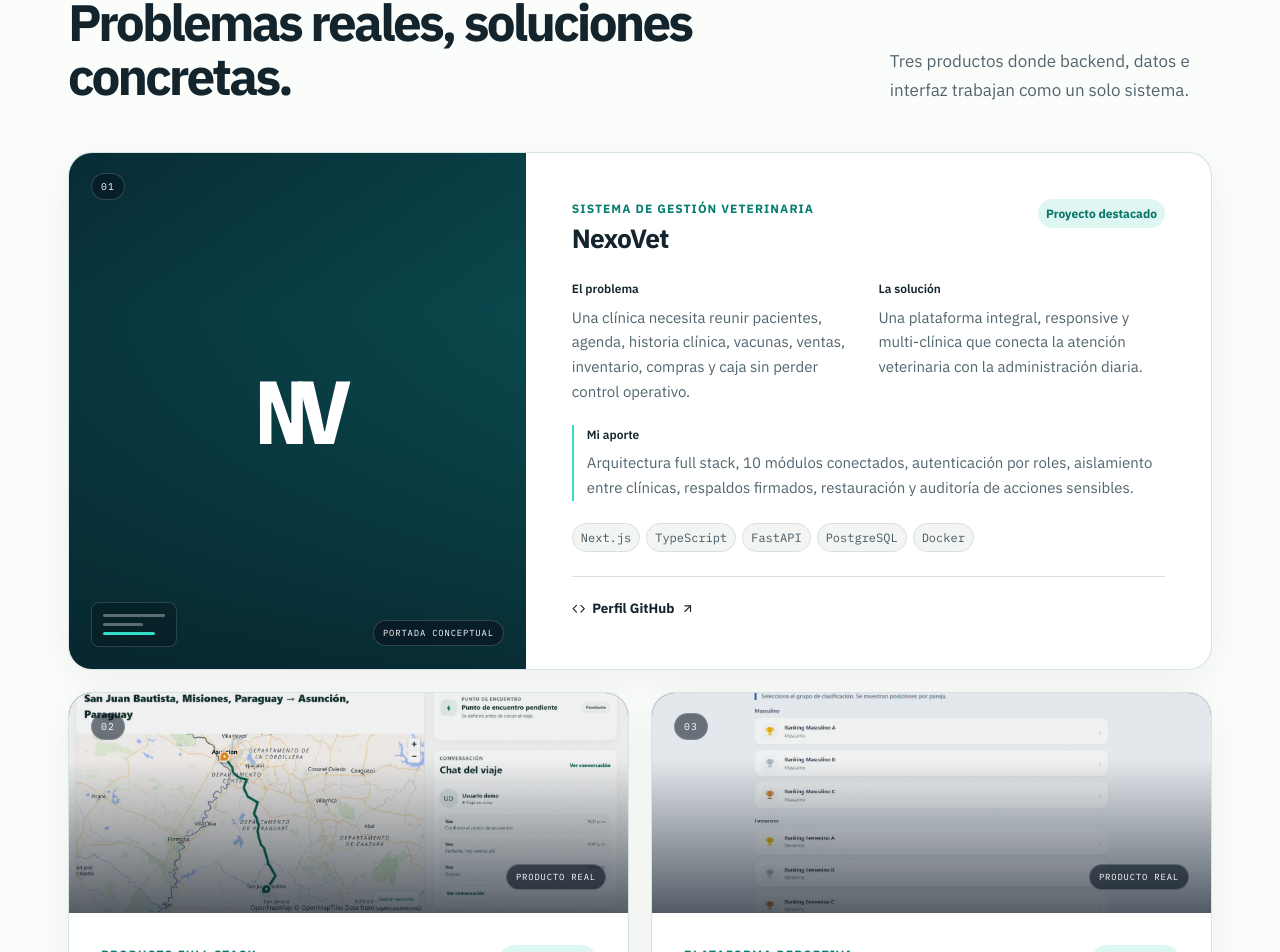
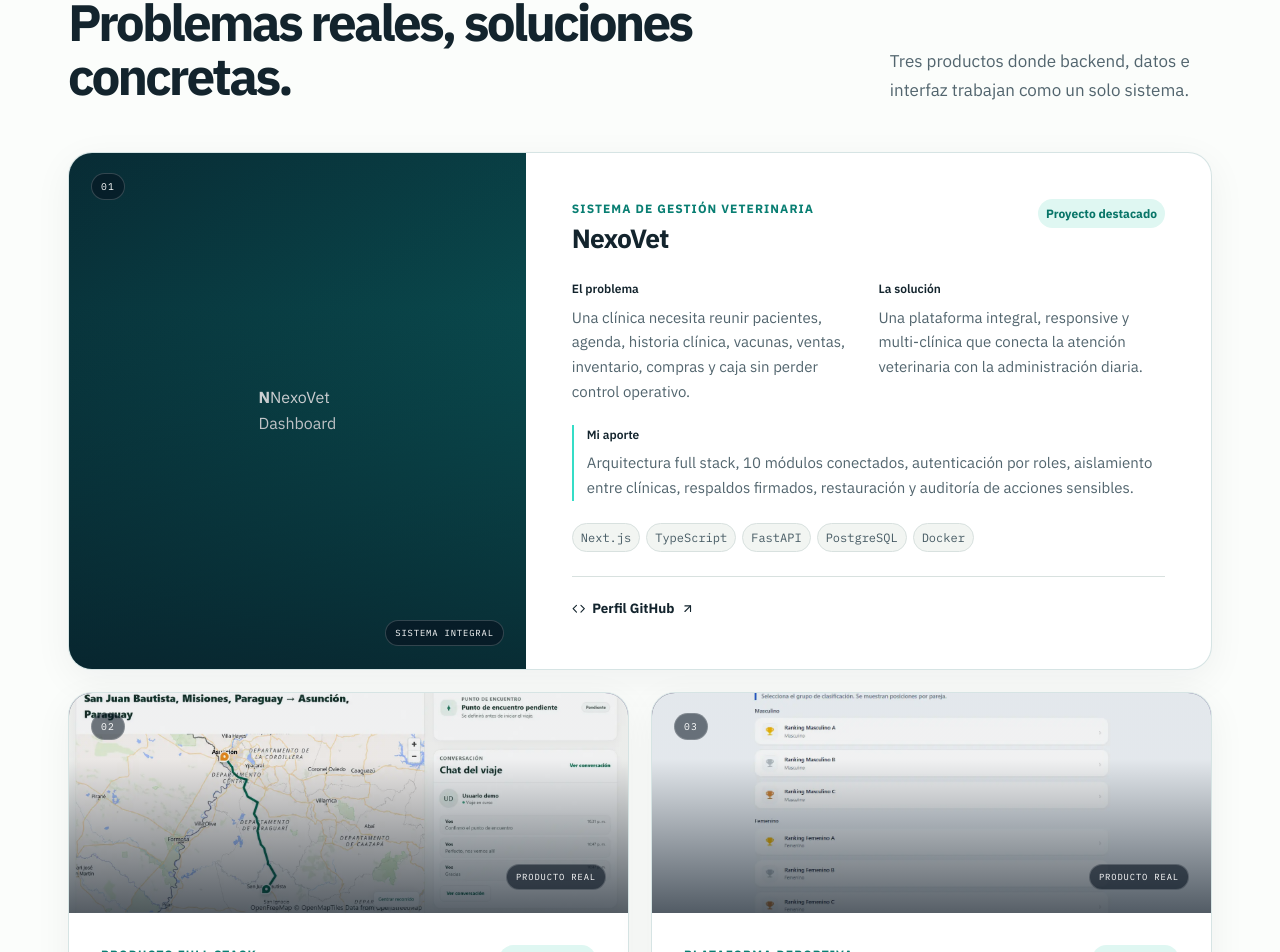
Before and after one commit to LiderSalinas/portfolio-lider-web, a Next.js app: page / in a window 1280 px wide. Shown: the part 1917-2869 px from the top of the page. Built offline with nearby package versions, Linux system fonts and the light colour scheme.

Commit message:
feat: rediseñar ProjectCard.tsx con enfoque NexoVet

```diff
--- a/src/components/ProjectCard.tsx
+++ b/src/components/ProjectCard.tsx
@@ -5,7 +5,7 @@ type ProjectCardProps = { titulo: string; categoria: string; problema: string; s
 
 export default function ProjectCard({ titulo, categoria, problema, solucion, aporte, stack, repoUrl, repoLabel = "Código", demoUrl, estado, codigo, tono, destacado = false, number, image, imageAlt, imagePosition = "center" }: ProjectCardProps) {
   return <article className={`project-card ${destacado ? "project-card-featured" : ""}`}>
-    <div className={`project-visual project-visual-${tono}`} aria-label={image ? undefined : `Portada gráfica original de ${titulo}`} role={image ? undefined : "img"}>{image ? <Image className="project-image" src={image} alt={imageAlt ?? `Captura real del producto ${titulo}`} fill sizes={destacado ? "(max-width: 760px) 100vw, 42vw" : "(max-width: 760px) 100vw, 50vw"} style={{ objectPosition: imagePosition }} /> : <><span className="project-code">{codigo}</span><div className="project-ui" aria-hidden="true"><i /><i /><i /></div></>}<div className="project-overlay" aria-hidden="true" /><span className="visual-number">{number}</span><span className="visual-label">{image ? "Producto real" : "Portada conceptual"}</span></div>
+    <div className={`project-visual project-visual-${tono}`} aria-label={image ? undefined : `Portada gráfica original de ${titulo}`} role={image ? undefined : "img"}>{image ? <Image className="project-image" src={image} alt={imageAlt ?? `Captura real del producto ${titulo}`} fill sizes={destacado ? "(max-width: 760px) 100vw, 42vw" : "(max-width: 760px) 100vw, 50vw"} style={{ objectPosition: imagePosition }} /> : codigo === "NV" ? <div className="nexovet-preview" aria-hidden="true"><div className="nv-top"><b>N</b><span>NexoVet</span><i /></div><div className="nv-body"><aside><i /><i /><i /><i /></aside><main><span>Dashboard</span><div className="nv-metrics"><i /><i /><i /></div><div className="nv-panel"><i /><i /><i /><i /><i /></div></main></div></div> : <><span className="project-code">{codigo}</span><div className="project-ui" aria-hidden="true"><i /><i /><i /></div></>}<div className="project-overlay" aria-hidden="true" /><span className="visual-number">{number}</span><span className="visual-label">{image ? "Producto real" : codigo === "NV" ? "Sistema integral" : "Portada conceptual"}</span></div>
     <div className="project-content"><div className="project-heading"><div><p className="project-category">{categoria}</p><h3>{titulo}</h3></div><span className="project-status">{estado}</span></div>
       <div className="case-grid"><div><span>El problema</span><p>{problema}</p></div><div><span>La solución</span><p>{solucion}</p></div></div>
       <p className="project-contribution"><strong>Mi aporte</strong>{aporte}</p>
```
